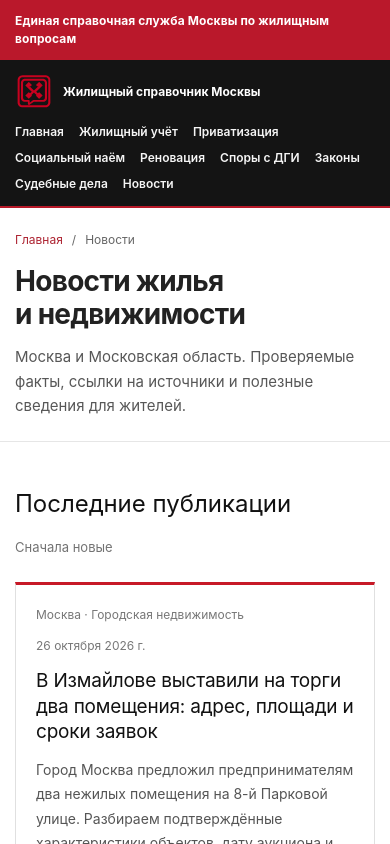
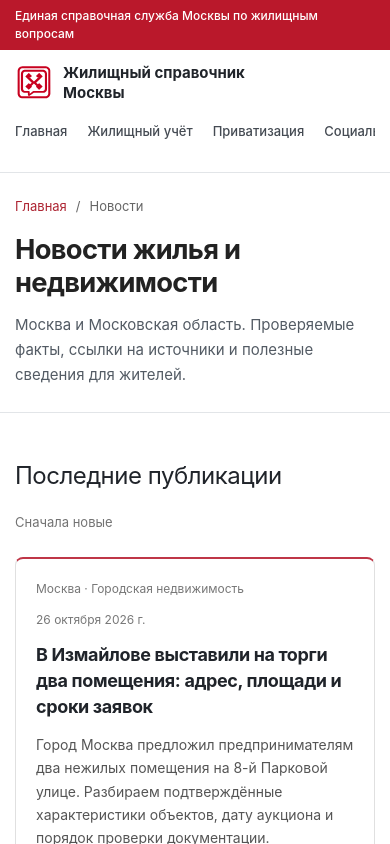
Before and after one commit to ymaslen77-tech/dgi-court-importer, a Next.js app in the folder apps/web/: page /novosti-zhilishchnogo-prava in a window 390 px wide. Shown: the top 844 px of the page. Built offline with nearby package versions, Linux system fonts and the light colour scheme; no server answers.

Commit message:
style(ux): unify typography, density, calm service hierarchy and responsive navigation across site

```diff
--- a/apps/web/src/app/globals.css
+++ b/apps/web/src/app/globals.css
@@ -676,3 +676,294 @@ body { font-family: -apple-system, BlinkMacSystemFont, "Segoe UI", "Roboto", Ari
 .housing-news-empty {border:1px solid #e0e0e0;padding:20px;color:#666;}
 @media (max-width:820px) {.housing-news-grid {grid-template-columns:repeat(2,minmax(0,1fr));}}
 @media (max-width:620px) {.housing-news-grid {grid-template-columns:1fr;}.housing-news-article {padding:30px 0 55px;}.housing-news-card {padding:20px;}}
+
+
+/* 2026-10-26: Unified, calm legal reading system.
+   Inspired by the clear information hierarchy of municipal service pages,
+   without imitating or implying affiliation with mos.ru. */
+:root {
+  --ui-heading: #20242a;
+  --ui-text: #333941;
+  --ui-muted: #69717a;
+  --ui-surface: #f6f7f8;
+  --ui-border: #e2e5e8;
+  --ui-accent: #bb2134;
+  --ui-content-width: 760px;
+}
+html { scroll-padding-top: 24px; }
+body {
+  font-family: -apple-system, BlinkMacSystemFont, "Segoe UI", Arial, sans-serif;
+  font-size: 16px;
+  line-height: 1.6;
+  color: var(--ui-text);
+  -webkit-font-smoothing: antialiased;
+}
+.site :is(h1,h2,h3,h4) {
+  color: var(--ui-heading);
+  letter-spacing: -.02em;
+  text-wrap: pretty;
+}
+.site .topbar { padding-block: 7px; font-size: 12px; font-weight: 550; letter-spacing: 0; }
+.site .site-header { background: #fff; color: var(--ui-heading); border-bottom: 1px solid var(--ui-border); }
+.site .header-wrap {
+  display: flex;
+  flex-direction: column;
+  align-items: stretch;
+  flex-wrap: nowrap;
+  gap: 8px;
+  padding-block: 14px 0;
+}
+.site .brand, .site--thematic .site-header .brand {
+  color: var(--ui-heading);
+  align-self: flex-start;
+}
+.site .brand-text { color: var(--ui-heading); font-size: 15px; font-weight: 680; }
+.site .main-nav, .site--home .main-nav, .site--thematic .main-nav {
+  flex: none;
+  width: 100%;
+  max-width: 100%;
+  min-width: 0;
+  display: flex;
+  flex-wrap: nowrap;
+  justify-content: flex-start;
+  align-items: center;
+  column-gap: clamp(15px, 2vw, 27px);
+  row-gap: 0;
+  overflow-x: auto;
+  scrollbar-width: thin;
+  scrollbar-color: #d6d8dc transparent;
+  white-space: nowrap;
+  font-size: 14px;
+  font-weight: 550;
+  letter-spacing: 0;
+  line-height: 1.45;
+  padding: 5px 0 15px;
+}
+.site .main-nav a {
+  color: #454b53;
+  flex: 0 0 auto;
+  text-decoration: none;
+  border-bottom: 2px solid transparent;
+  padding: 5px 0;
+}
+.site .main-nav a:hover, .site .main-nav a:focus-visible {
+  color: var(--ui-accent);
+  border-bottom-color: var(--ui-accent);
+}
+.site .hero--thematic, .site--thematic .hero--thematic {
+  padding: clamp(25px, 3.2vw, 43px) 0 28px;
+  background: #fff;
+  border-bottom: 1px solid var(--ui-border);
+}
+.site .hero--thematic h1, .site--thematic .hero--thematic h1 {
+  max-width: 850px;
+  font-size: clamp(29px, 3.5vw, 43px);
+  font-weight: 720;
+  line-height: 1.2;
+  margin: 0 0 13px;
+}
+.site .hero--thematic .hero-lead {
+  max-width: var(--ui-content-width);
+  font-size: 16px;
+  line-height: 1.67;
+  font-weight: 400;
+  color: #535b64;
+}
+.site .breadcrumb { margin-bottom: 17px; font-size: 13px; line-height: 1.5; }
+.site .breadcrumb :is(a,span) { overflow-wrap: anywhere; }
+.site .article-section, .site--thematic .article-section { padding: 30px 0 80px; }
+.site .content-layout {
+  grid-template-columns: minmax(0, 1fr) 220px;
+  gap: clamp(26px, 4.5vw, 58px);
+}
+.site .article { max-width: var(--ui-content-width); }
+.article-contents {
+  border: 1px solid var(--ui-border);
+  border-radius: 9px;
+  background: #fbfbfc;
+  margin: 0 0 30px;
+  padding: 21px 25px 23px;
+}
+.article-contents h2 {
+  font-size: 17px !important;
+  font-weight: 700;
+  line-height: 1.4;
+  margin: 0 0 13px !important;
+}
+.article-contents ol {
+  display: grid;
+  grid-template-columns: repeat(2, minmax(0,1fr));
+  gap: 10px 28px;
+  margin: 0;
+  padding: 0 0 0 23px;
+  color: var(--ui-muted);
+}
+.article-contents li { padding-left: 0; font-size: 14px; line-height: 1.5; }
+.article-contents li::marker { color: #8e969f; }
+.article-contents a { color: #333a42; text-decoration: none; }
+.article-contents a:hover, .article-contents a:focus-visible { text-decoration: underline; text-underline-offset: 3px; color: var(--ui-accent); }
+.article-introduction { margin-bottom: 23px; }
+.site .article-topic {
+  padding: 26px 0 5px;
+  border-top: 1px solid var(--ui-border);
+}
+.site .article-topic:first-of-type { border-top: 0; padding-top: 0; }
+.site .article .article-h2 {
+  color: var(--ui-heading);
+  font-size: clamp(22px, 2.25vw, 28px);
+  line-height: 1.31;
+  font-weight: 700;
+  letter-spacing: -.02em;
+  margin: 0 0 17px;
+}
+.site .article-topic .article-h3 {
+  color: #28313a;
+  font-size: 17px;
+  font-weight: 660;
+  line-height: 1.48;
+  border: 0;
+  padding: 0;
+  margin: 24px 0 8px;
+}
+.site .article-topic .article-h4 {
+  font-size: 16px;
+  line-height: 1.45;
+  font-weight: 650;
+  margin: 18px 0 8px;
+}
+.site .article .article-h3--label {
+  color: #6d3540;
+  border: 0;
+  padding: 0;
+  font-size: 15px;
+}
+.site .article .article-p {
+  color: #434a52;
+  font-size: 15.5px;
+  line-height: 1.73;
+  margin: 0 0 14px;
+  max-width: var(--ui-content-width);
+}
+.site .article-topic--steps { counter-reset: guide-step; }
+.site .article-topic--steps > .article-h3:not(.article-h3--label) {
+  display: flex;
+  gap: 12px;
+  align-items: flex-start;
+  counter-increment: guide-step;
+  margin: 23px 0 8px;
+}
+.site .article-topic--steps > .article-h3:not(.article-h3--label)::before {
+  content: counter(guide-step);
+  display: inline-grid;
+  place-items: center;
+  flex: 0 0 30px;
+  width: 30px;
+  height: 30px;
+  border-radius: 50%;
+  background: #f6e8ea;
+  color: #a52436;
+  font-size: 13px;
+  font-weight: 720;
+  line-height: 1;
+}
+.site .article-faq {
+  border: 1px solid var(--ui-border);
+  border-radius: 7px;
+  background: #fff;
+  overflow: hidden;
+  margin: 10px 0;
+}
+.site .article-faq summary {
+  color: #303944;
+  background: #fbfbfc;
+  font-size: 15px;
+  font-weight: 620;
+  line-height: 1.55;
+  padding: 15px 17px;
+}
+.site .article-faq-answer { padding: 17px 19px; }
+.site .article-faq-answer .article-p:last-child { margin-bottom: 0; }
+.site .article-action {
+  margin: 8px 0 12px;
+  line-height: 1.5;
+}
+.site .article-action a {
+  color: #a32234;
+  font-size: 14px;
+  font-weight: 580;
+  line-height: 1.6;
+  text-decoration: none;
+}
+.site .article-action a:hover { text-decoration: underline; text-underline-offset: 3px; }
+.site .aside-panel {
+  border: 1px solid var(--ui-border);
+  border-radius: 8px;
+  border-top: 3px solid var(--ui-accent);
+  background: #fafafa;
+  padding: 18px;
+}
+.site .aside-label { font-size: 13px; font-weight: 700; color: #3c444d; }
+.site .aside-panel a {
+  color: #4b535c;
+  font-size: 13px;
+  font-weight: 480;
+  border-color: var(--ui-border);
+  text-decoration: none;
+}
+.site .aside-panel a:hover { color: var(--ui-accent); }
+.site .footer-links a { text-decoration: none; }
+.site .footer-links a:hover { text-decoration: underline; }
+.home-intro { padding: 48px 0; background: var(--ui-surface); border-bottom: 1px solid var(--ui-border); }
+.home-intro h1 { font-size: clamp(33px, 4vw, 47px); font-weight: 720; }
+.home-intro p { font-size: 16px; line-height: 1.65; max-width: 700px; }
+.site .section-title { font-size: clamp(23px, 2.6vw, 32px); font-weight: 700; line-height: 1.3; }
+.site .topic-section { padding: 40px 0 54px; }
+.site .topic-card {
+  padding: 20px;
+  border: 1px solid var(--ui-border);
+  border-radius: 8px;
+  min-height: 175px;
+  transition: border-color .15s ease, box-shadow .15s ease;
+}
+.site .topic-card:hover { transform: none; border-color: #c3c6ca; box-shadow: 0 5px 20px #131c2510; }
+.site .topic-card h3 { font-size: 19px; font-weight: 680; line-height: 1.35; }
+.site .topic-card p { color: #5b636b; font-size: 14px; }
+.site .topic-more { border-top: 0; padding-top: 3px; font-weight: 600; }
+.home-task-section { padding: 37px 0 52px; }
+.home-task-link { border-radius: 7px; }
+.home-task-link strong { font-size: 16px; font-weight: 670; }
+.home-news-section { padding-top: 38px; padding-bottom: 55px; }
+.housing-news-card { border-radius: 8px; border-top: 2px solid #bf3647; }
+.housing-news-card h3 { font-size: 18px; font-weight: 660; line-height: 1.45; }
+.housing-news-card p { line-height: 1.65; }
+.housing-news-article { max-width: 830px; }
+.housing-news-article h2 { font-size: clamp(21px, 2.2vw, 27px); font-weight: 690; }
+.housing-news-article p { line-height: 1.76; }
+.verified-case { border-color: var(--ui-border); border-radius: 8px; }
+.verified-case h2 { font-size: 19px; font-weight: 680; }
+.verified-case-actions button { border-radius: 6px; }
+:where(.article-topic,.housing-news-article section) :is(h2,h3,h4) { scroll-margin-top: 24px; }
+@media (max-width: 980px) {
+  .site .content-layout { grid-template-columns: minmax(0,1fr); }
+  .site .article-aside { position: static; }
+  .site .article { max-width: 100%; }
+}
+@media (max-width: 680px) {
+  .site .header-wrap { gap: 8px; padding-top: 10px; }
+  .site .main-nav { flex-basis: auto; width: 100%; font-size: 13px; gap: 20px; padding-bottom: 12px; }
+  .site .hero--thematic, .site--thematic .hero--thematic { padding: 24px 0 25px; }
+  .site .hero--thematic h1 { font-size: clamp(27px, 7vw, 35px); }
+  .site .hero--thematic .hero-lead { font-size: 15px; }
+  .article-contents { padding: 18px 19px; }
+  .article-contents ol { grid-template-columns: 1fr; }
+  .site .article-topic { padding-top: 22px; }
+  .site .article .article-h2 { font-size: 22px; }
+  .site .article .article-p { font-size: 15px; }
+  .site .article-section, .site--thematic .article-section { padding: 23px 0 54px; }
+  .home-intro { padding: 38px 0; }
+  .site .topic-section { padding: 35px 0 42px; }
+}
+@media (prefers-reduced-motion: reduce) {
+  html { scroll-behavior: auto; }
+  .site .topic-card { transition: none; }
+}
```
